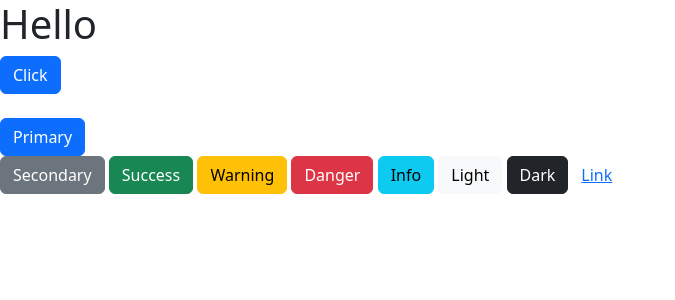
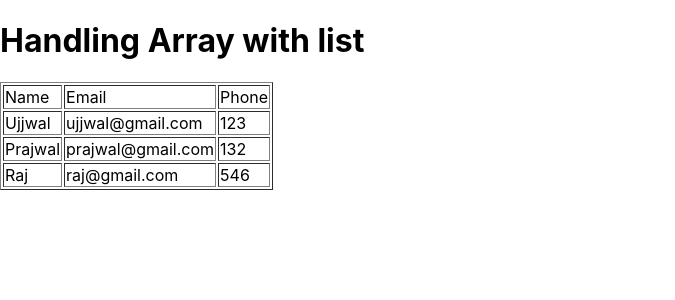
Before and after one commit to ujjwal-11103/React.js, a React (Create React App) app: page / in a window 1280 px wide. Shown: the top 300 px of the page, without its empty margins (0-675 px from the left). Built offline with nearby package versions, Linux system fonts and the light colour scheme.

Commit message:
Implementing array with map function

```diff
--- a/src/App.js
+++ b/src/App.js
@@ -1,23 +1,9 @@
 import React from 'react'
-import { Button } from 'react-bootstrap';
-import 'bootstrap/dist/css/bootstrap.min.css';
-
-
-
+import ArrayWithMapFunction from './Components/ArrayWithMapFunction'
 export default function App() {
   return (
     <div>
-      <h1>Hello</h1>
-      <Button>Click</Button> <br /><br />
-      <Button variant="primary">Primary</Button>{' '} <br />
-      <Button variant="secondary">Secondary</Button>{' '}
-      <Button variant="success">Success</Button>{' '}
-      <Button variant="warning">Warning</Button>{' '}
-      <Button variant="danger">Danger</Button>{' '}
-      <Button variant="info">Info</Button>{' '}
-      <Button variant="light">Light</Button>{' '}
-      <Button variant="dark">Dark</Button>
-      <Button variant="link">Link</Button>
+      <ArrayWithMapFunction />
     </div>
   )
 }
--- /dev/null
+++ b/src/Components/ArrayWithMapFunction.js
@@ -0,0 +1,62 @@
+import React from 'react'
+
+export default function ArrayWithMapFunction() {
+    // const students = ['raj', 'ujjwal', 'prajwal']
+
+    const object = [
+        { name: 'Ujjwal', email: 'ujjwal@gmail.com', phone: '123' },
+        { name: 'Prajwal', email: 'prajwal@gmail.com', phone: '132' },
+        { name: 'Raj', email: 'raj@gmail.com', phone: '546' }
+    ]
+
+    // students.map((item) => {
+    //     console.log("Name = " + item);
+    // })
+
+    // for (let i = 0; i < students.length; i++) {
+    //     console.log("Using for loop =" + students[i])
+    // }
+
+    return (
+        <div>
+            <h1>Handling Array with list</h1>
+            {/* {
+                students.map((data) =>
+                    <h1>{data}</h1>
+
+                )
+            } */}
+
+            {/* for loop cannot be used inside return method */}
+            {/* {
+                for (let i = 0; i < students.length; i++) {
+                    const element = students[i];
+
+                }
+            } */}
+            <table border={1}>
+
+                {
+                    <tr>
+                        <td>Name</td>
+                        <td>Email</td>
+                        <td>Phone</td>
+                    </tr>
+                }
+
+                {
+                    object.map((item) =>
+                        <tr>
+                            <td>{item.name}</td>
+                            <td>{item.email}</td>
+                            <td>{item.phone}</td>
+
+
+                        </tr>
+                    )
+                }
+            </table>
+
+        </div>
+    )
+}
```
